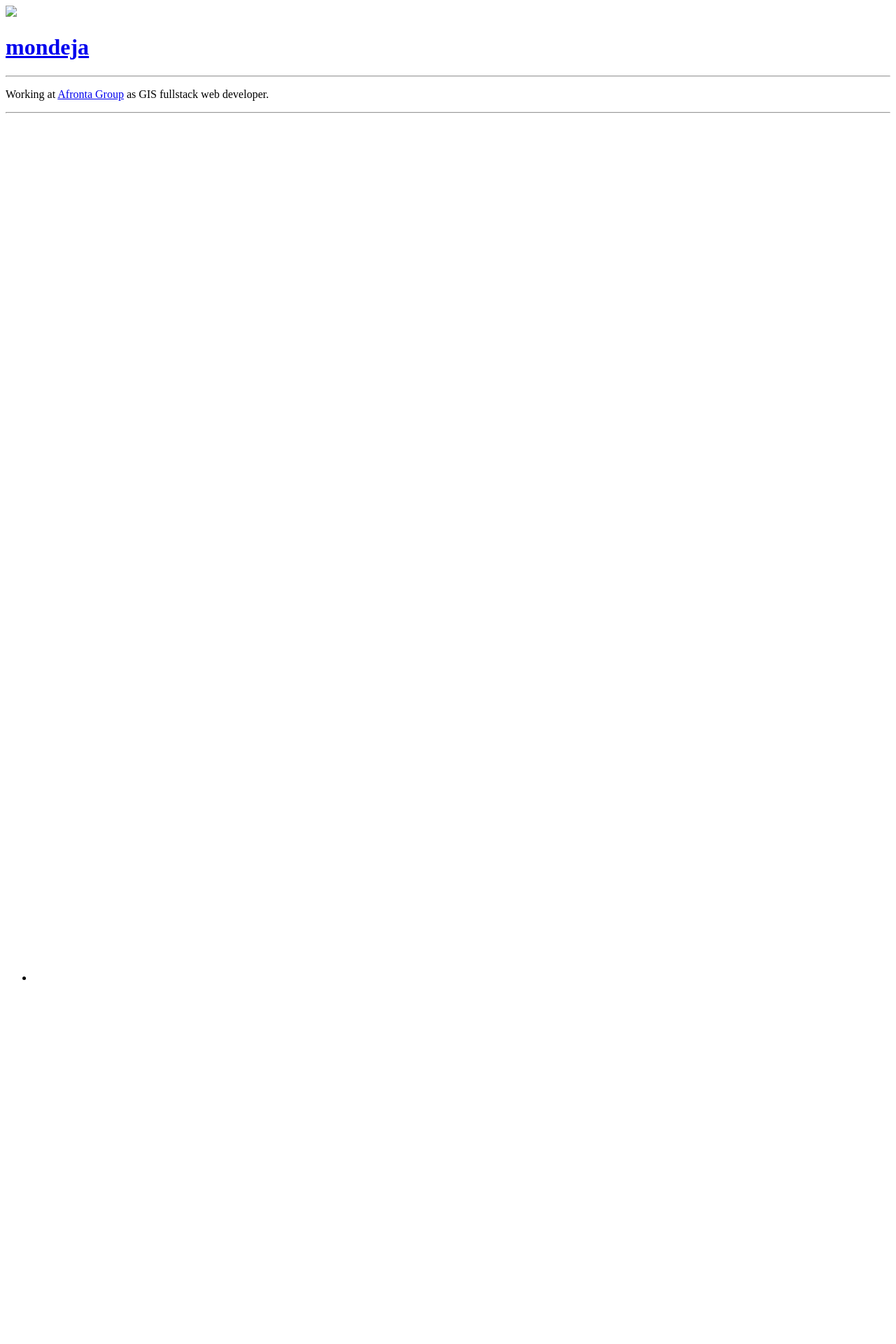
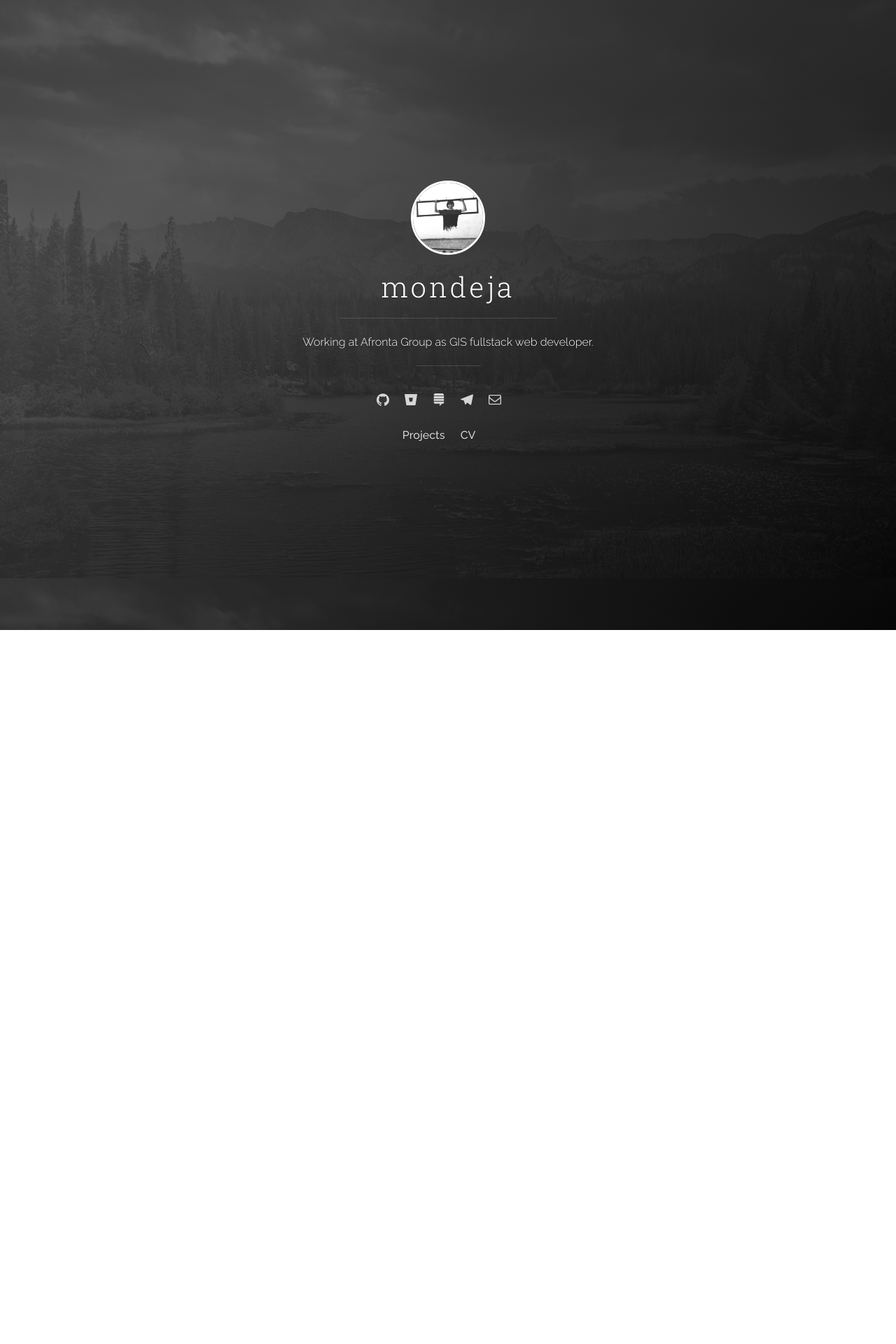
Before and after one commit to mondeja/blog, a Jekyll site: the page built from index.md, in a window 1280 px wide. Shown: the top 1920 px of the page at 70% size. Built offline with Jekyll 4.4.1, drawn with Linux system fonts in a browser that asks for light colours; comment, search, counter and statistics services are not loaded; after the commit the page ends 900 px from its top, so only the background shows below that.

Commit message:
Fix confusions about 'baseurl'.

```diff
--- a/_config.yml
+++ b/_config.yml
@@ -1,8 +1,8 @@
 title: mondeja
 email: mondejar1994@gmail.com
 description: Álvaro Mondéjar Rubio's personal blog and portfolio
-baseurl: blog/
-url: http://mondeja.github.io/
+baseurl: /blog
+url: http://mondeja.github.io
 encoding: utf-8
 timezone: Europe/Madrid
 
--- a/_includes/timeline.html
+++ b/_includes/timeline.html
@@ -5,7 +5,7 @@
       {% for project in site.data.projects %}
         <li class="timeline-inverted">
           <div class="timeline-image">
-            <img src="{{ project.img | prepend: site.baseurl }}" alt="">
+            <img src="{{ project.img }}" alt="">
           </div>
           <div class="timeline-panel">
             <div class="timeline-heading">
```
